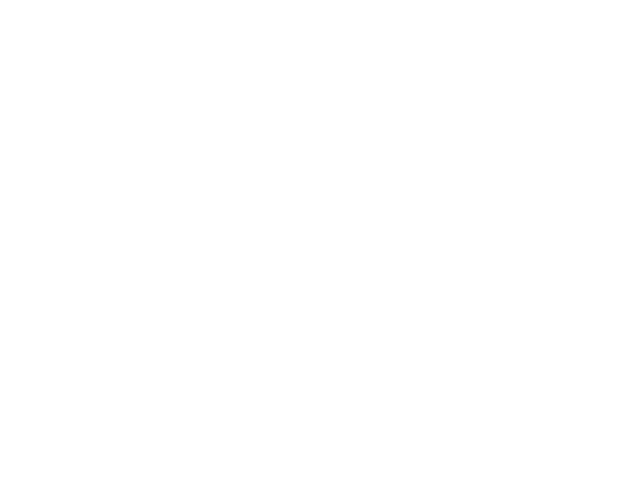
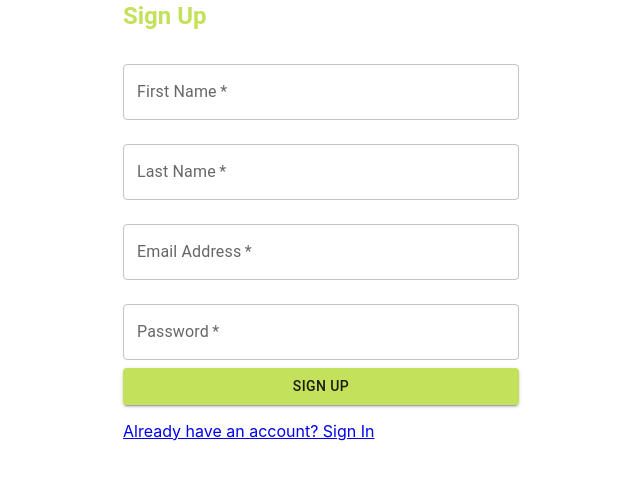
Before and after one commit to SakshamJain2552/SEPT-Website, a React (Create React App) app in the folder frontend/: page /signup in a window 1280 px wide. Before the commit this address had no page. Shown: the top 480 px of the page, without its empty margins (319-959 px from the left). Built offline with nearby package versions, Linux system fonts and the light colour scheme.

Commit message:
Created a front end for signup page

```diff
--- a/frontend/src/App.js
+++ b/frontend/src/App.js
@@ -19,6 +19,7 @@ import AboutSaksham from './pages/FooterPages/AboutSaksham';
 import AboutHari from './pages/FooterPages/AboutHari';
 import AboutLance from './pages/FooterPages/AboutLance';
 import AboutDarby from './pages/FooterPages/AboutDarby';
+import SignUp from './pages/signup';
 
 const theme = createTheme({
   palette: {
@@ -53,6 +54,7 @@ function App() {
         <Route path='/contact/hari' element={<AboutHari/>} />
         <Route path='/contact/lance' element={<AboutLance/>} />
         <Route path='/contact/darby' element={<AboutDarby/>} />
+        <Route path='/signup' element={<SignUp/>} />
 
       </Routes>
       </BrowserRouter>
--- a/frontend/src/pages/signin.js
+++ b/frontend/src/pages/signin.js
@@ -152,7 +152,7 @@ export default function SignIn() {
                 </Link>
               </Grid>
               <Grid item>
-                <Link href="#" variant="body2">
+                <Link href="/signup" variant="body2">
                   {"Don't have an account? Sign Up"}
                 </Link>
               </Grid>
--- /dev/null
+++ b/frontend/src/pages/signup.js
@@ -0,0 +1,111 @@
+import React, { useState } from 'react';
+import { Link, useNavigate } from 'react-router-dom'; // Use useNavigate
+import Grid from '@mui/material/Grid';
+import Button from '@mui/material/Button';
+import TextField from '@mui/material/TextField';
+import Container from '@mui/material/Container';
+import Typography from '@mui/material/Typography';
+import { styled } from '@mui/material/styles';
+
+const SignUpHeading = styled(Typography)`
+  margin-bottom: ${({ theme }) => theme.spacing(2)}px;
+  color: ${({ theme }) => theme.palette.primary.main};
+  font-weight: bold;
+  font-size: 24px;
+`;
+
+export default function SignUp() {
+  const navigate = useNavigate(); // Use useNavigate
+
+  const [formData, setFormData] = useState({
+    firstName: '',
+    lastName: '',
+    email: '',
+    password: '',
+  });
+
+  const handleInputChange = (e) => {
+    const { name, value } = e.target;
+    setFormData({ ...formData, [name]: value });
+  };
+
+  const handleSubmit = (e) => {
+    e.preventDefault();
+    // You can add your sign-up logic here using the formData state
+    console.log('Form Data:', formData);
+
+    // Redirect to the home page (/list) after successful sign-up
+    navigate('/list');
+  };
+
+  return (
+    <Container component="main" maxWidth="xs">
+      <Grid container spacing={2} justifyContent="center" alignItems="center">
+        <Grid item xs={12}>
+          <SignUpHeading variant="h5">Sign Up</SignUpHeading>
+        </Grid>
+        <Grid item xs={12}>
+          <form onSubmit={handleSubmit}>
+            <TextField
+              variant="outlined"
+              margin="normal"
+              required
+              fullWidth
+              id="firstName"
+              label="First Name"
+              name="firstName"
+              value={formData.firstName}
+              onChange={handleInputChange}
+            />
+            <TextField
+              variant="outlined"
+              margin="normal"
+              required
+              fullWidth
+              id="lastName"
+              label="Last Name"
+              name="lastName"
+              value={formData.lastName}
+              onChange={handleInputChange}
+            />
+            <TextField
+              variant="outlined"
+              margin="normal"
+              required
+              fullWidth
+              id="email"
+              label="Email Address"
+              name="email"
+              type="email"
+              value={formData.email}
+              onChange={handleInputChange}
+            />
+            <TextField
+              variant="outlined"
+              margin="normal"
+              required
+              fullWidth
+              name="password"
+              label="Password"
+              type="password"
+              id="password"
+              value={formData.password}
+              onChange={handleInputChange}
+            />
+            <Button
+              type="submit"
+              fullWidth
+              variant="contained"
+              color="primary"
+            >
+              Sign Up
+            </Button>
+          </form>
+        </Grid>
+        <Grid item xs={12}>
+          <Link to="/">Already have an account? Sign In</Link>
+        </Grid>
+      </Grid>
+    </Container>
+  );
+}
```
